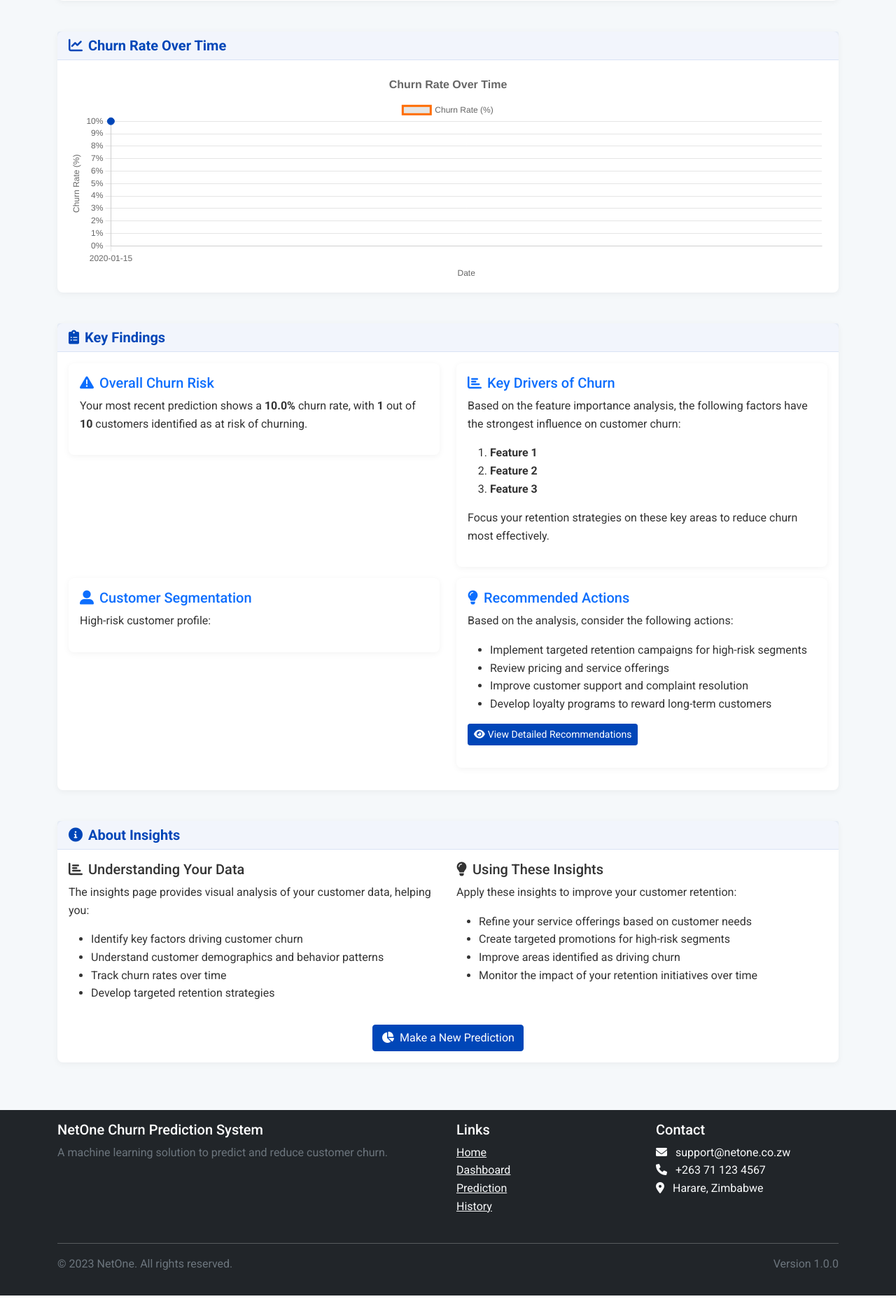
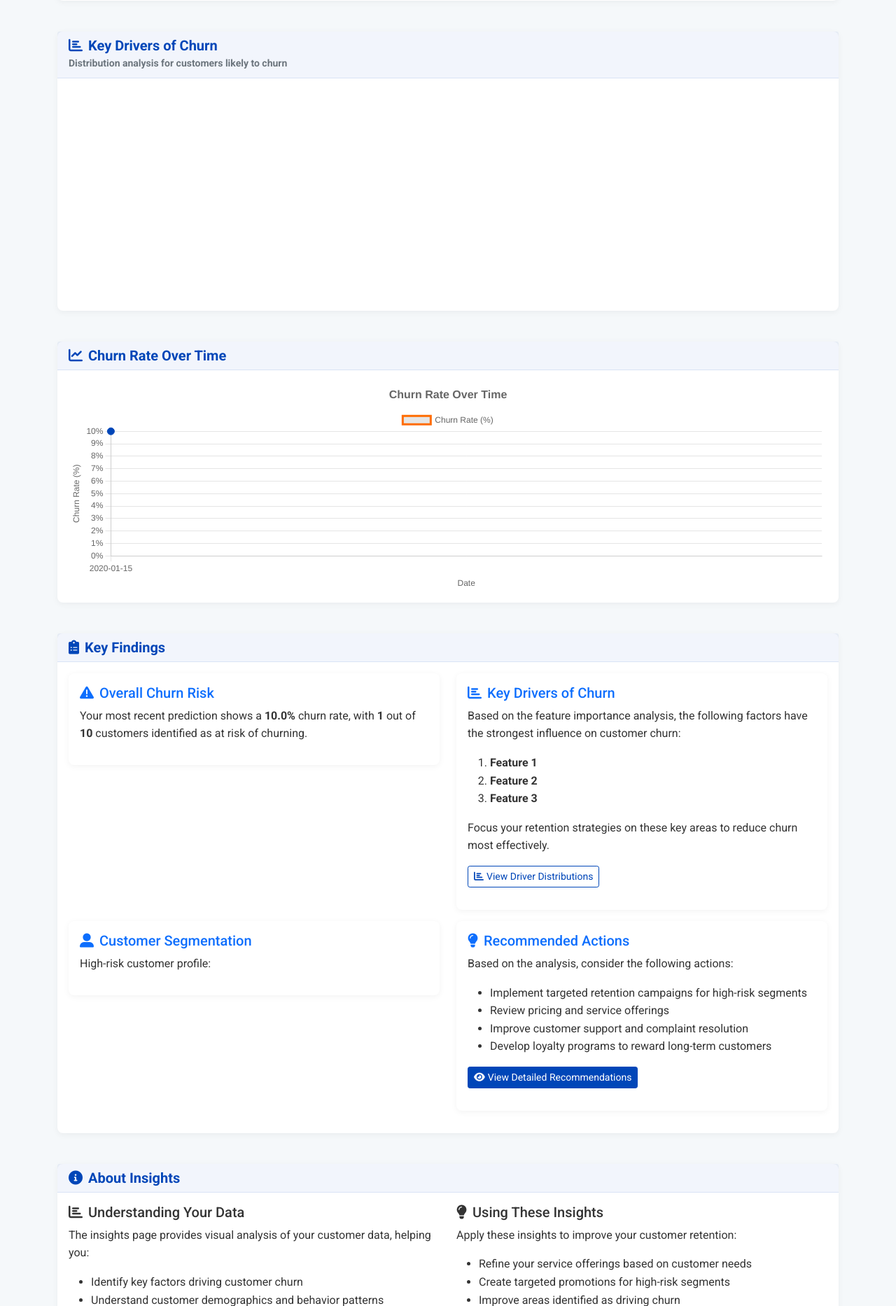
Before and after one commit to tatenda9972/netonechurnpre, a Flask app: page /insights in a window 1280 px wide. Shown: the part 1807-3673 px from the top of the page at 70% size. Run offline with Flask 3, Linux system fonts and the light colour scheme; a user stored in the database is signed in; tables that the repository leaves empty hold one stand-in row (values such as "Sample post"); a map, chart or similar area stays blank; some libraries are stand-ins or nearby versions.

Commit message:
Show how age, tenure, and data usage affect customer churn risk
Implements histogram visualizations for key churn drivers, filtering for churned customers and displaying percentages on the y-axis in static/js/charts.js and templates/insights.html.

Replit-Commit-Author: Agent
Replit-Commit-Session-Id: 16aeae20-a8c9-409c-b900-2f93c37c9214
Replit-Commit-Screenshot-Url: https://storage.googleapis.com/screenshot-production-us-central1/c127fb71-5fb5-4cc9-8e29-42fa888213f1/31f1ce5b-9db3-49d8-a4c6-ed4025c93439.jpg

```diff
--- a/static/js/charts.js
+++ b/static/js/charts.js
@@ -401,8 +401,22 @@ function createDemographicChart(elementId, labels, values, title) {
 
 // Function to create histogram for numeric features
 function createHistogram(elementId, data, feature, bins = 10) {
+    // Filter to only include churned customers (Churn == 1 or prediction == 1)
+    const churnedData = data.filter(item => {
+        return item.Churn === 1 || item.Churn === '1' ||
+               item.prediction === 1 || item.prediction === '1';
+    });
+
     // Calculate bins and frequencies
-    const values = data.map(item => parseFloat(item[feature])).filter(v => !isNaN(v));
+    const values = churnedData.map(item => parseFloat(item[feature])).filter(v => !isNaN(v));
+
+    // If no values (no churned customers), display message
+    if (values.length === 0) {
+        const container = document.getElementById(elementId).parentNode;
+        container.innerHTML = '<div class="alert alert-info">No churned customers with this feature data available.</div>';
+        return;
+    }
+
     const min = Math.min(...values);
     const max = Math.max(...values);
     const binWidth = (max - min) / bins;
@@ -423,6 +437,10 @@ function createHistogram(elementId, data, feature, bins = 10) {
         binCounts[binIndex]++;
     });
 
+    // Convert counts to percentages
+    const totalChurned = values.length;
+    const binPercentages = binCounts.map(count => (count / totalChurned) * 100);
+
     // Create chart
     const ctx = document.getElementById(elementId).getContext('2d');
 
@@ -440,9 +458,9 @@ function createHistogram(elementId, data, feature, bins = 10) {
             labels: binLabels,
             datasets: [{
                 label: feature,
-                data: binCounts,
-                backgroundColor: '#0046b8',
-                borderColor: '#0046b8',
+                data: binPercentages,
+                backgroundColor: '#dc3545', // Red color for churned customers
+                borderColor: '#dc3545',
                 borderWidth: 1
             }]
         },
@@ -453,9 +471,18 @@ function createHistogram(elementId, data, feature, bins = 10) {
                 legend: {
                     display: false
                 },
+                tooltip: {
+                    callbacks: {
+                        label: function(context) {
+                            const value = context.raw;
+                            const count = binCounts[context.dataIndex];
+                            return [`${value.toFixed(1)}% of churned customers`, `Count: ${count}`];
+                        }
+                    }
+                },
                 title: {
                     display: true,
-                    text: `Distribution of ${feature}`,
+                    text: `${feature} Distribution Among Churned Customers`,
                     font: {
                         size: 16
                     }
@@ -466,7 +493,12 @@ function createHistogram(elementId, data, feature, bins = 10) {
                     beginAtZero: true,
                     title: {
                         display: true,
-                        text: 'Frequency'
+                        text: 'Percentage of Churned Customers'
+                    },
+                    ticks: {
+                        callback: function(value) {
+                            return value + '%';
+                        }
                     }
                 },
                 x: {
--- a/templates/insights.html
+++ b/templates/insights.html
@@ -123,6 +123,42 @@
     </div>
     {% endif %}
 
+    <!-- Key Drivers of Churn Distributions -->
+    <div class="row mb-4" id="churn-drivers-section">
+        <div class="col-lg-12">
+            <div class="card">
+                <div class="card-header">
+                    <h5 class="card-title mb-0">
+                        <i class="fas fa-chart-bar me-2"></i>Key Drivers of Churn
+                    </h5>
+                    <small class="text-muted">Distribution analysis for customers likely to churn</small>
+                </div>
+                <div class="card-body">
+                    <div class="row">
+                        <div class="col-md-4">
+                            <div class="chart-container">
+                                <canvas id="age-histogram"></canvas>
+                            </div>
+                        </div>
+                        <div class="col-md-4">
+                            <div class="chart-container">
+                                <canvas id="tenure-months-histogram"></canvas>
+                            </div>
+                        </div>
+                        <div class="col-md-4">
+                            <div class="chart-container">
+                                <canvas id="data-usage-gb-histogram"></canvas>
+                            </div>
+                        </div>
+                    </div>
+                    <div class="alert alert-info mt-3">
+                        <i class="fas fa-info-circle me-2"></i>These histograms show the distribution of key factors among <strong>churned customers only</strong>. Use these insights to identify patterns in customer segments that are at high risk of churning.
+                    </div>
+                </div>
+            </div>
+        </div>
+    </div>
+
     <!-- Historical Trends -->
     <div class="row mb-4">
         <div class="col-lg-12">
@@ -207,6 +243,11 @@
                                         </ol>
                                         <p>
                                             Focus your retention strategies on these key areas to reduce churn most effectively.
+                                        </p>
+                                        <p>
+                                            <a href="#churn-drivers-section" class="btn btn-sm btn-outline-primary">
+                                                <i class="fas fa-chart-bar me-1"></i>View Driver Distributions
+                                            </a>
                                         </p>
                                     </div>
                                 </div>
@@ -362,16 +403,32 @@
 
             "histograms": {
                 {% if 'Age' in customer_data.items()|map(attribute='1')|first %}
-                    "Age": {{ customer_data|tojson }},
+                    {% set customer_rows = [] %}
+                    {% for id, row in customer_data.items() %}
+                        {% set _ = customer_rows.append(row) %}
+                    {% endfor %}
+                    "Age": {{ customer_rows|tojson }},
                 {% endif %}
                 {% if 'Tenure_Months' in customer_data.items()|map(attribute='1')|first %}
-                    "Tenure_Months": {{ customer_data|tojson }},
+                    {% set customer_rows = [] %}
+                    {% for id, row in customer_data.items() %}
+                        {% set _ = customer_rows.append(row) %}
+                    {% endfor %}
+                    "Tenure_Months": {{ customer_rows|tojson }},
                 {% endif %}
                 {% if 'Data_Usage_GB' in customer_data.items()|map(attribute='1')|first %}
-                    "Data_Usage_GB": {{ customer_data|tojson }},
+                    {% set customer_rows = [] %}
+                    {% for id, row in customer_data.items() %}
+                        {% set _ = customer_rows.append(row) %}
+                    {% endfor %}
+                    "Data_Usage_GB": {{ customer_rows|tojson }},
                 {% endif %}
                 {% if 'Monthly_Bill' in customer_data.items()|map(attribute='1')|first %}
-                    "Monthly_Bill": {{ customer_data|tojson }}
+                    {% set customer_rows = [] %}
+                    {% for id, row in customer_data.items() %}
+                        {% set _ = customer_rows.append(row) %}
+                    {% endfor %}
+                    "Monthly_Bill": {{ customer_rows|tojson }}
                 {% endif %}
             },
         {% endif %}
```
